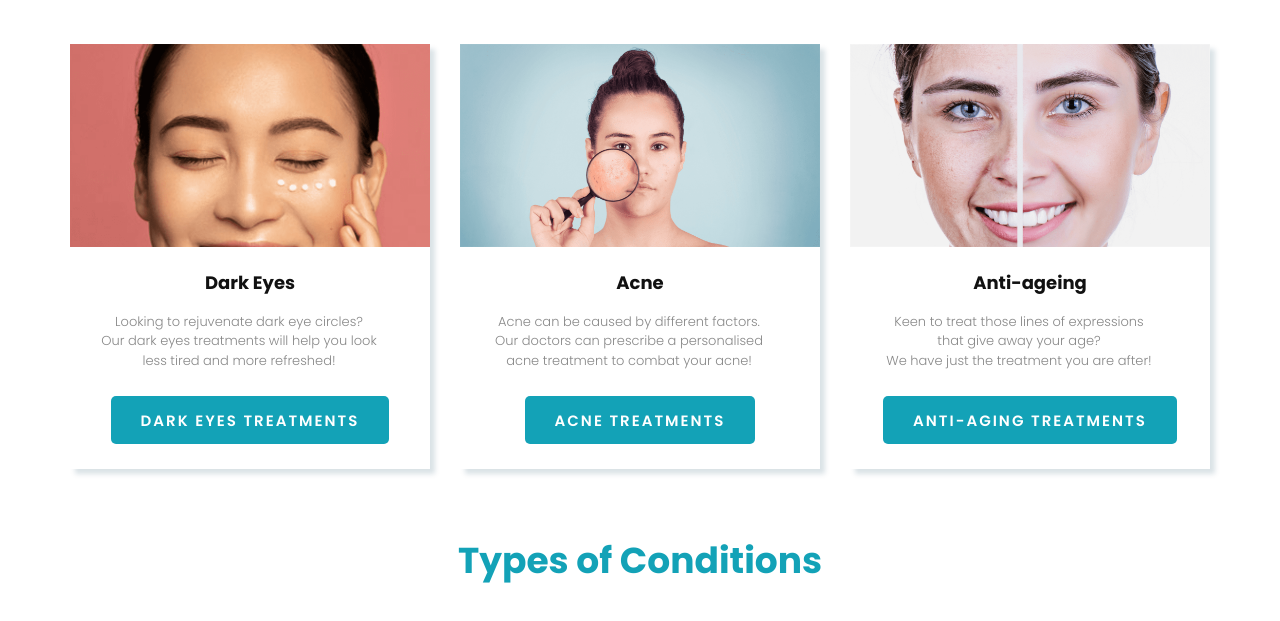
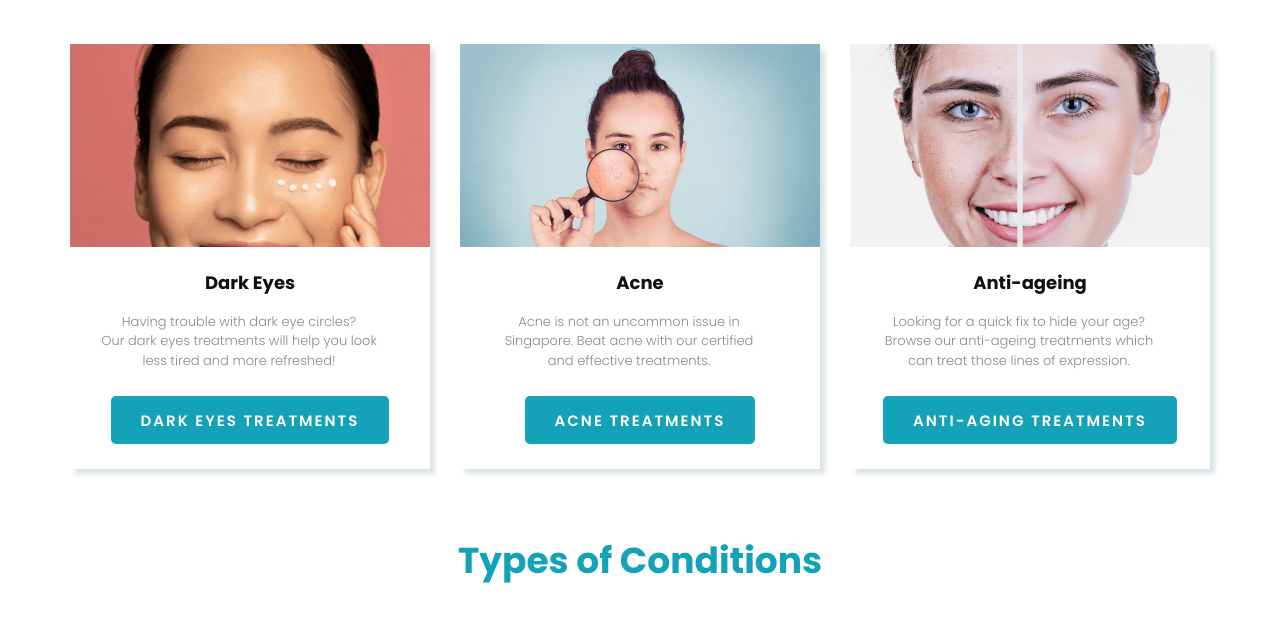
Before and after one commit to lisllin99/lisllin99.github.io, a plain HTML site: page services.html in a window 1280 px wide. Shown: the part 475-1096 px from the top of the page. Drawn offline with Linux system fonts and the light colour scheme.

Commit message:
services fix

```diff
--- a/services.html
+++ b/services.html
@@ -135,7 +135,7 @@
                         <div class="blog__item__text">
                             <h5><b>Dark Eyes</b></h5>
                             <ul>
-                                <li>Looking to rejuvenate dark eye circles? <br> Our dark eyes treatments will help you look less tired and more refreshed!
+                                <li>Having trouble with dark eye circles?<br> Our dark eyes treatments will help you look less tired and more refreshed!
                                 <br>
                             </li>
                             <li></li>
@@ -152,7 +152,7 @@
                         <div class="blog__item__text">
                             <h5><b>Acne</b></h5>
                             <ul>
-                                <li>Acne can be caused by different factors. Our doctors can prescribe a personalised acne treatment to combat your acne!<br></li>
+                                <li>Acne is not an uncommon issue in Singapore. Beat acne with our certified and effective treatments.<br></li>
                                 <li></li>
                             </ul>
                             <a href="#" class="site-btn">Acne Treatments</a>
@@ -167,7 +167,7 @@
                        <div class="blog__item__text">
                             <h5><b>Anti-ageing</b></h5>
                             <ul>
-                                <li>Keen to treat those lines of expressions that give away your age? <br>We have just the treatment you are after!
+                                <li>Looking for a quick fix to hide your age?<br>Browse our anti-ageing treatments which can treat those lines of expression.
                                 <br>
                             </li>
                             <li></li>
```
